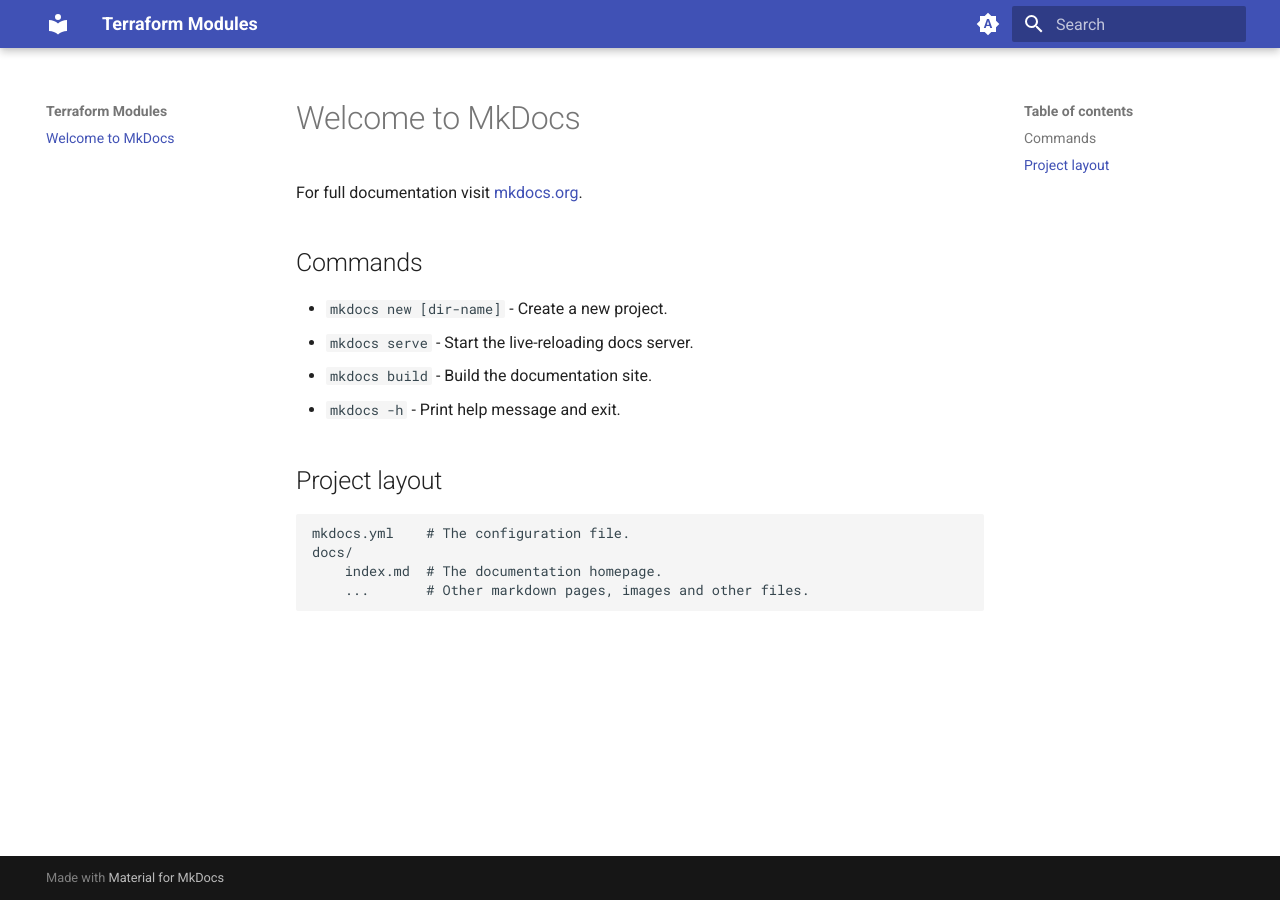
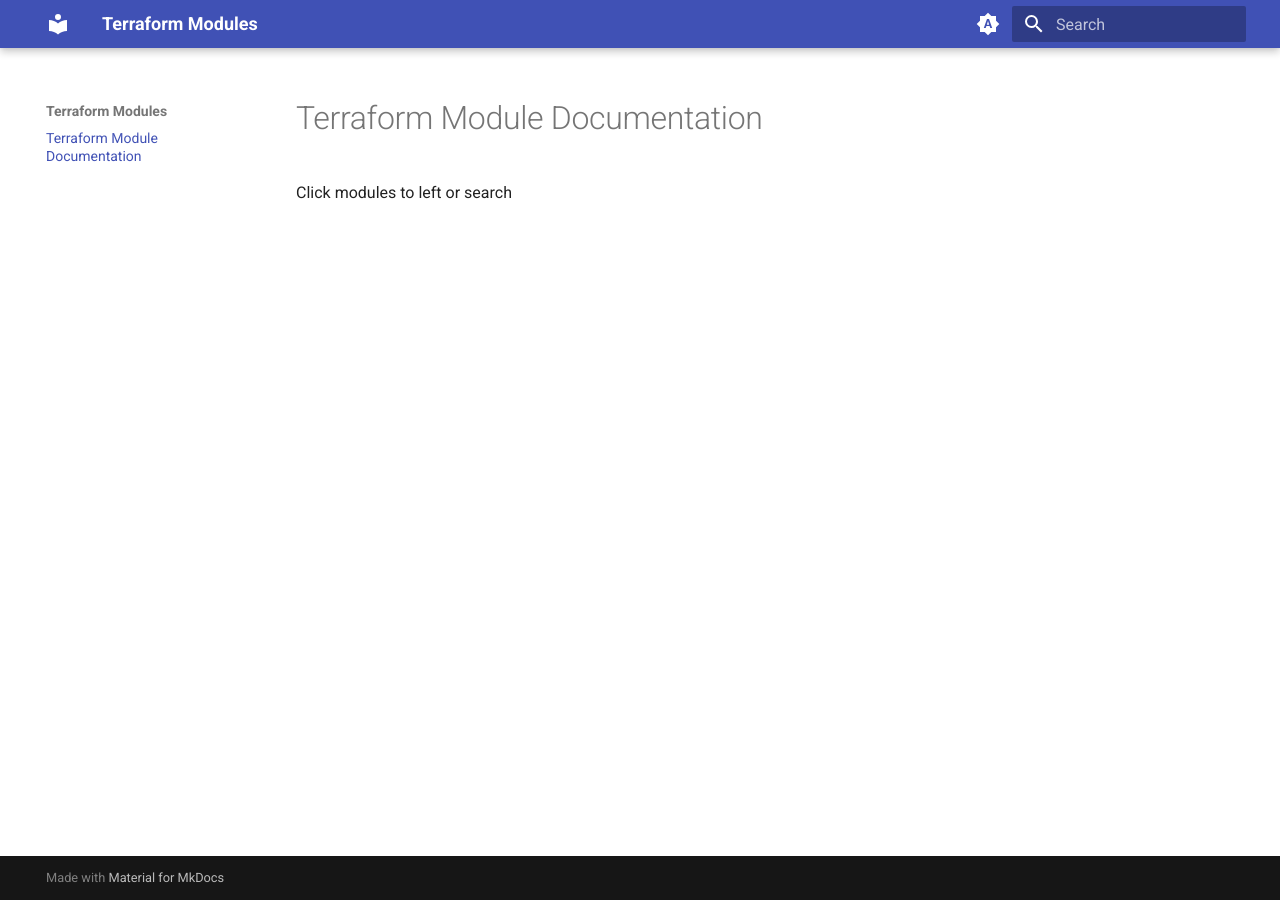
Before and after one commit to spotlessthoughful/mkdocs-terraform, an MkDocs documentation site: the page built from docs/index.md, in a window 1280 px wide. Built offline with MkDocs 1.6.1 and Material for MkDocs 9.7.7, drawn with Linux system fonts in a browser that asks for light colours.

Commit message:
Update README

```diff
--- a/docs/index.md
+++ b/docs/index.md
@@ -1,17 +1,3 @@
-# Welcome to MkDocs
+# Terraform Module Documentation
 
-For full documentation visit [mkdocs.org](https://www.mkdocs.org).
-
-## Commands
-
-* `mkdocs new [dir-name]` - Create a new project.
-* `mkdocs serve` - Start the live-reloading docs server.
-* `mkdocs build` - Build the documentation site.
-* `mkdocs -h` - Print help message and exit.
-
-## Project layout
-
-    mkdocs.yml    # The configuration file.
-    docs/
-        index.md  # The documentation homepage.
-        ...       # Other markdown pages, images and other files.
+Click modules to left or search
```
Also changed, not shown: README.md (+1 -1 lines).
